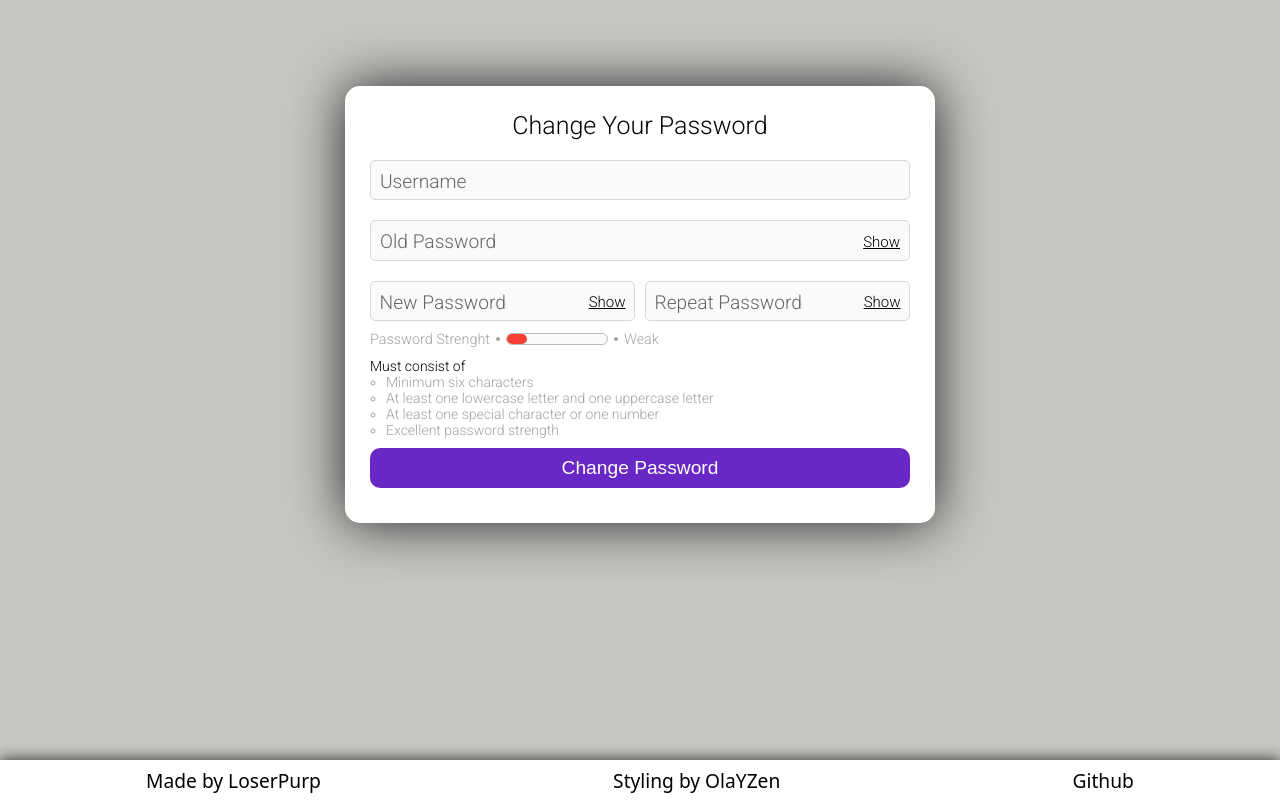
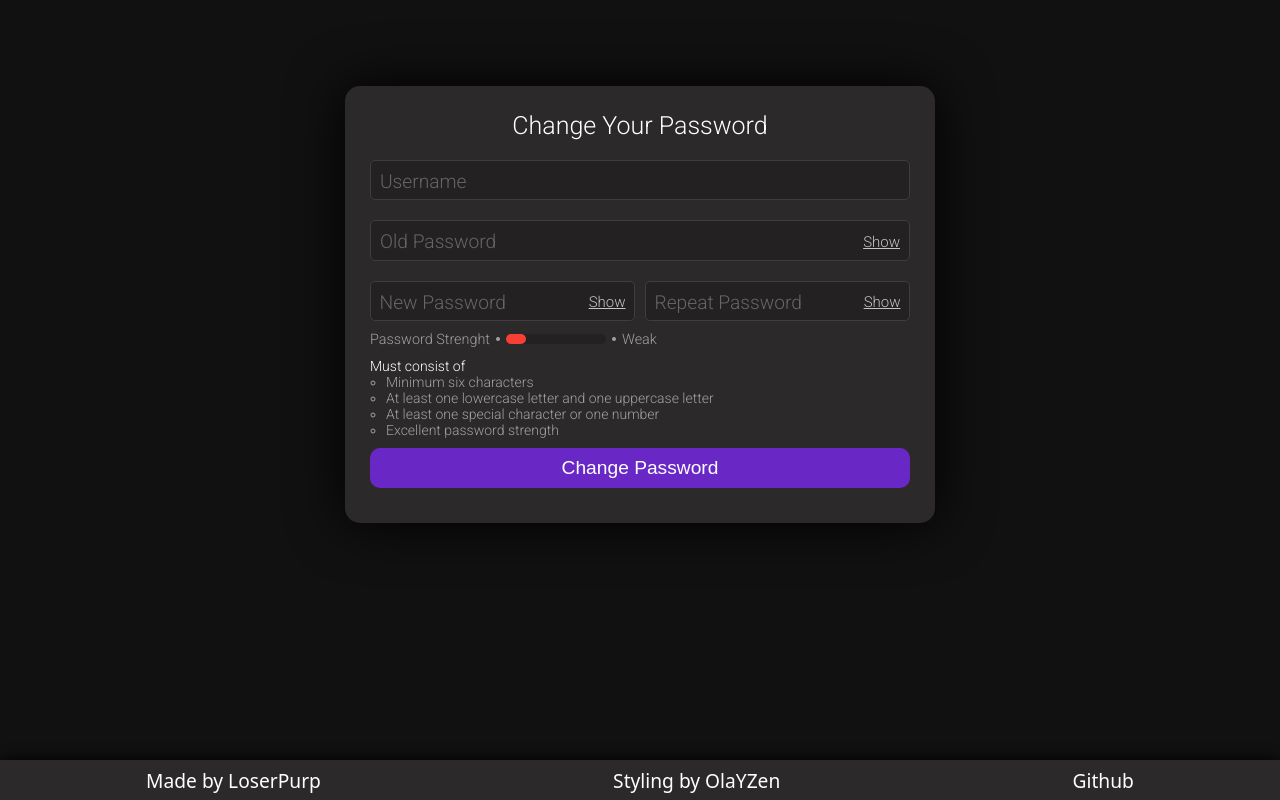
Before and after one commit to LoserPurp/user-password-changer, a Flask app: page / in a window 1280 px wide. Run offline with Flask 2, Linux system fonts and the light colour scheme; some libraries are stand-ins or nearby versions.

Commit message:
Changed the default color to darkmode

```diff
--- a/static/styles.css
+++ b/static/styles.css
@@ -1,6 +1,6 @@
 :root{
 /* White mode */
-    --primary-color: #c8c6c3;
+/*     --primary-color: #c8c6c3;
     --secondary-color: #ffffff;
     --tertiary-color: #fafafa;
     --quaternary-color: #a3a0a1;;
@@ -25,11 +25,11 @@
     --weak-password-indicator: #f73f36;
     --medium-password-indicator: #d39a0b;
     --high-password-indicator: #24ce53;
-    --strong-password-indicator: #24ce53;
+    --strong-password-indicator: #24ce53; */
 
 
     /* Dark Mode (Default) */
-    /* --primary-color: #111111;
+    --primary-color: #111111;
     --secondary-color: #2c292a;
     --tertiary-color: #242122;
     --quaternary-color: #a3a0a1;;
@@ -54,7 +54,7 @@
     --weak-password-indicator: #f73f36;
     --medium-password-indicator: #d39a0b;
     --high-password-indicator: #24ce53;
-    --strong-password-indicator: #24ce53; */
+    --strong-password-indicator: #24ce53;
 
 }
 
```
